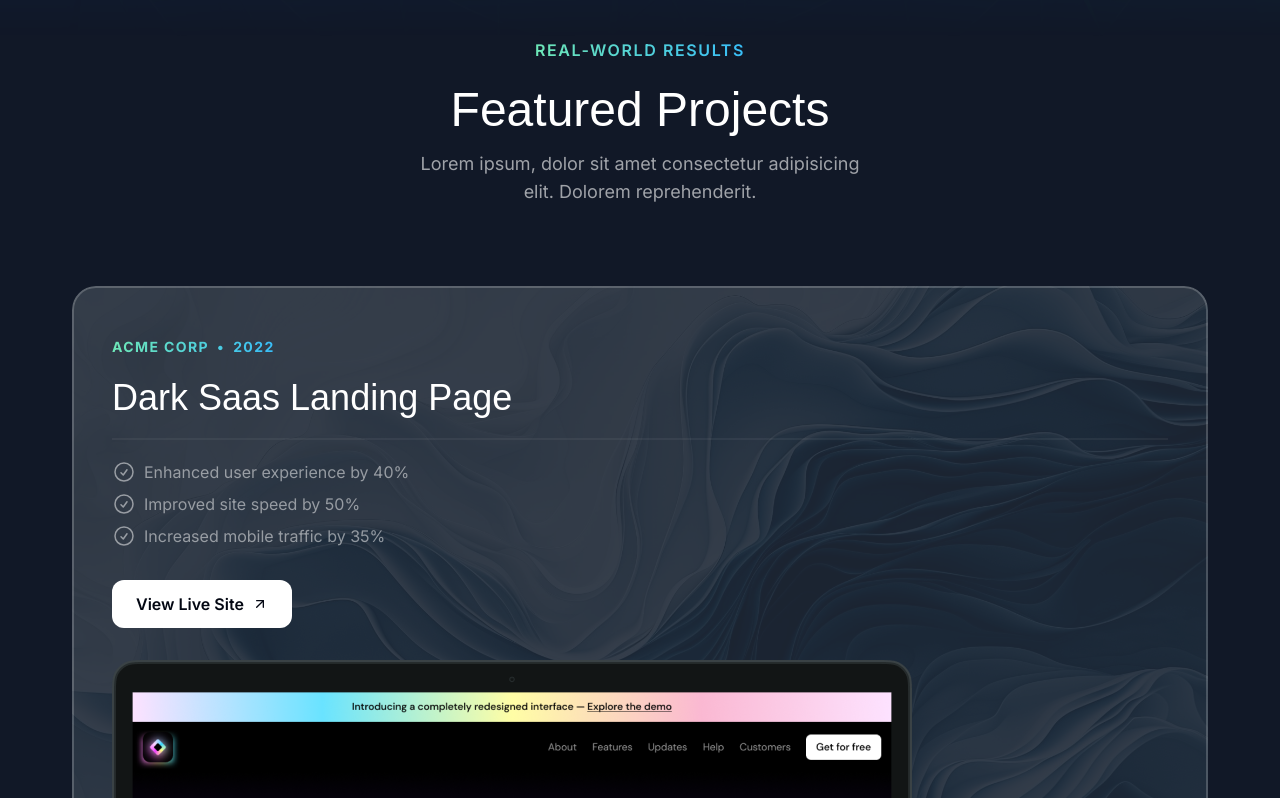
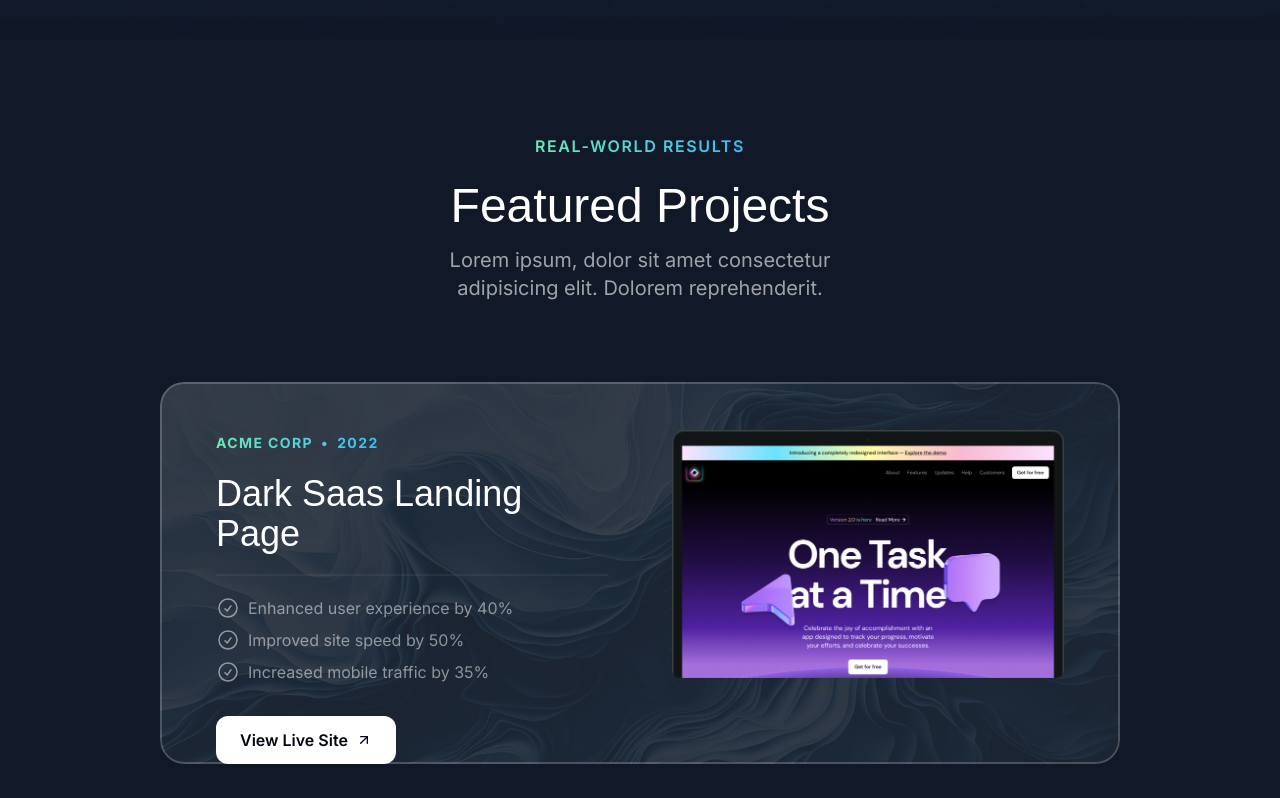
Before and after one commit to trdmonkey/portfolioja, a Next.js app: page / in a window 1280 px wide. Shown: the part 762-1560 px from the top of the page. Built offline with nearby package versions, Linux system fonts and the light colour scheme; a web font is replaced by a local one.

Commit message:
agregando detalles al card del Project.tsx para responsive Desktop

```diff
--- a/src/app/globals.css
+++ b/src/app/globals.css
@@ -11,3 +11,9 @@
         @apply absolute inset-0 border-2 top-1/2 left-1/2 -translate-x-1/2 -translate-y-1/2 rounded-full border-emerald-300/5 shadow-[0_0_80px_inset] shadow-emerald-300/5;
     }
 }
+
+@layer utilities {
+    .container {
+        @apply lg:max-w-5xl;
+    }
+}
--- a/src/sections/Projects.tsx
+++ b/src/sections/Projects.tsx
@@ -49,7 +49,7 @@ const portfolioProjects = [
 
 export const ProjectsSection = () => {
   return (
-    <section className="pb-16">
+    <section className="pb-16 lg:py-24">
       <div className="container">
         <div className="flex justify-center">
           <p className="uppercase font-semibold tracking-widest bg-gradient-to-r from-emerald-300 to-sky-400 text-center bg-clip-text text-transparent">
@@ -60,7 +60,7 @@ export const ProjectsSection = () => {
         <h2 className="font-serif text-3xl md:text-5xl text-center mt-6">
           Featured Projects
         </h2>
-        <p className="text-center md:text-lg text-white/60 mt-4 max-w-md mx-auto">
+        <p className="text-center md:text-lg lg:text-xl text-white/60 mt-4 max-w-md mx-auto">
           Lorem ipsum, dolor sit amet consectetur adipisicing elit. Dolorem
           reprehenderit.
         </p>
@@ -68,7 +68,7 @@ export const ProjectsSection = () => {
           {portfolioProjects.map((project) => (
             <div
               key={project.title}
-              className="bg-gray-800 rounded-3xl relative z-0 overflow-hidden after:z-10 after:content[''] after:absolute after:inset-0 after:outline-2 after:outline after:-outline-offset-2 after:rounded-3xl after:outline-white/20 px-8 pt-8 md:pt-12 md:px-10 after:pointer-events-none" /* p-8 para que la imagen salga completa y con padding-bottom */
+              className="bg-gray-800 rounded-3xl relative z-0 overflow-hidden after:z-10 after:content[''] after:absolute after:inset-0 after:outline-2 after:outline after:-outline-offset-2 after:rounded-3xl after:outline-white/20 px-8 pt-8 md:pt-12 md:px-10 lg:pt-12 lg:px-14 after:pointer-events-none" /* p-8 para que la imagen salga completa y con padding-bottom */
             >
               <div
                 className="absolute inset-0 -z-10 opacity-10 bg-cover bg-center"
@@ -76,17 +76,21 @@ export const ProjectsSection = () => {
                   backgroundImage: `url(${grainImage.src})`,
                 }}
               ></div>
+              <div className="lg:grid lg:grid-cols-2 lg:gap-16">
+                <div>
                   <div className="bg-gradient-to-r from-emerald-300 to-sky-400 inline-flex gap-2 font-bold uppercase tracking-widest text-sm text-transparent bg-clip-text">
                     <span>{project.company}</span>
                     <span>&bull;</span>
                     <span>{project.year}</span>
                   </div>
-              <h3 className="font-serif text-2xl mt-2 md:mt-5 md:text-4xl">{project.title}</h3>
+                  <h3 className="font-serif text-2xl mt-2 md:mt-5 md:text-4xl">
+                    {project.title}
+                  </h3>
                   <hr className="border-t-2 border-white/5 mt-4 md:mt-5" />
                   <ul className="flex flex-col gap-2 mt-4 md:mt-5">
                     {project.results.map((result) => (
                       <li className="flex gap-2 text-sm md:text-base text-white/50">
-                    <CheckCircleIcon className="size-5 md:size-6"/>
+                        <CheckCircleIcon className="size-5 md:size-6" />
                         <span>{result.title}</span>
                       </li>
                     ))}
@@ -97,12 +101,15 @@ export const ProjectsSection = () => {
                       <ArrowUpRightIcon className="size-4" />
                     </button>
                   </a>
+                </div>
+                <div>
                   <Image
                     src={project.image}
                     alt={project.title}
-                className="mt-8 -mb-4 md:-mb-0 rounded-lg object-cover" /* -mb-4 para que la imagen salga completa y con padding-bottom */
-              />{" "}
-              {/* el -mb-4 quita padding-bottom al card */}
+                    className="mt-8 -mb-4 md:-mb-0 lg:mt-0 rounded-lg object-cover" /* -mb-4 para que la imagen salga completa y con padding-bottom */
+                  />
+                </div>
+              </div>
             </div>
           ))}
         </div>
```
Also changed, not shown: link.txt. Lines whose indentation alone changed are shown as unchanged.
